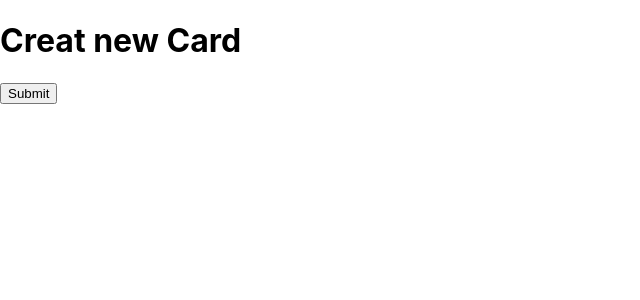
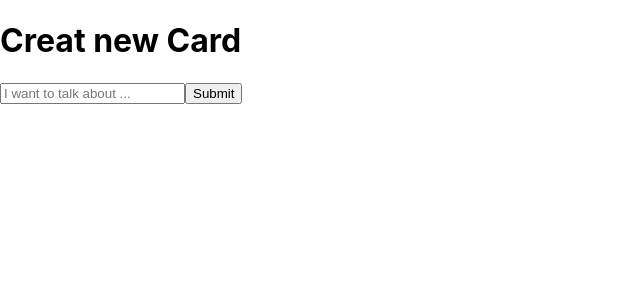
Before and after one commit to A11yship/lean-coffee-board-app, a Next.js app: page /create-card in a window 1280 px wide. Shown: the top 300 px of the page, without its empty margins (0-640 px from the left). Built offline with nearby package versions, Linux system fonts and the light colour scheme.

Commit message:
Add input field for card content

```diff
--- a/pages/create-card.js
+++ b/pages/create-card.js
@@ -3,6 +3,13 @@ export default function CreatCard() {
     <>
       <h1>Creat new Card</h1>
       <form>
+        <label htmlFor="inputContent"></label>
+        <input
+          type="text"
+          id="inputContent"
+          placeholder="I want to talk about ..."
+          required
+        />
         <button>Submit</button>
       </form>
     </>
```
